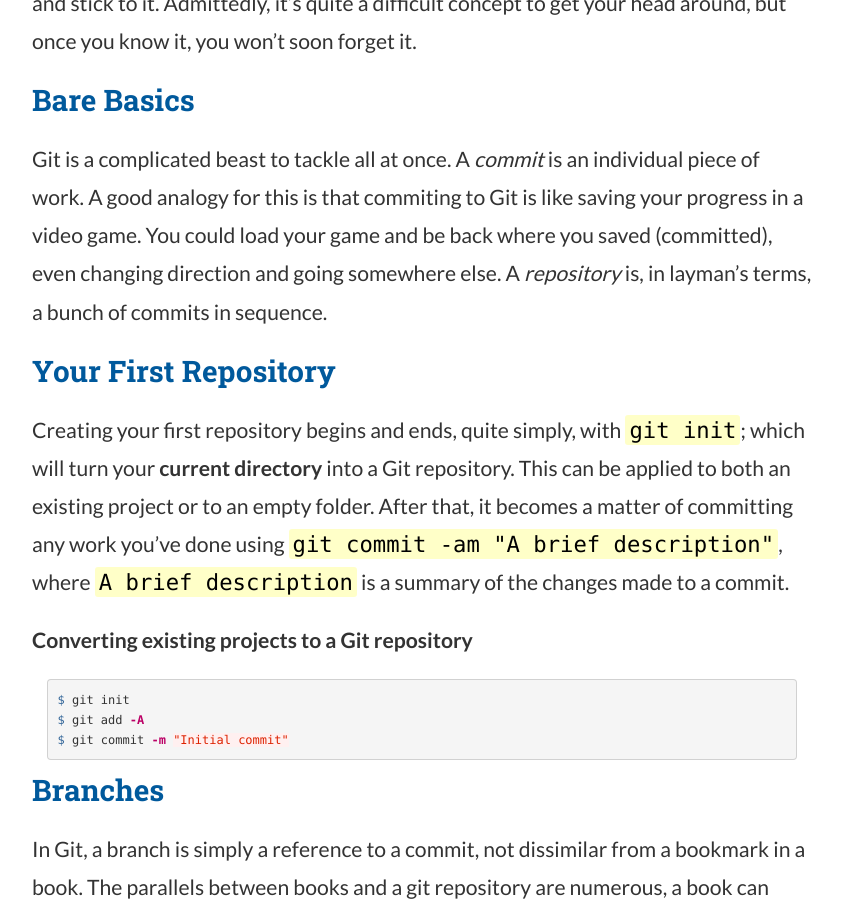
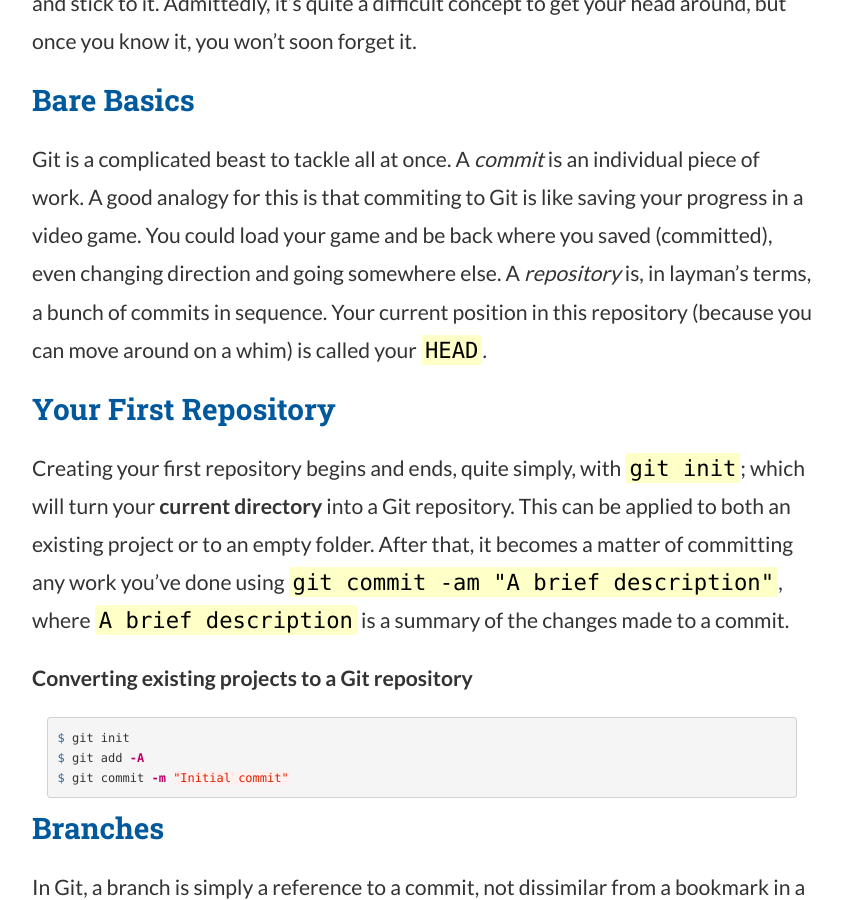
Before and after one commit to mmucomputing/mmucomputing.github.io, a Jekyll site: the page built from _posts/2014-02-07-Git-And-Github.md, in a window 1280 px wide and 900 px high, scrolled down 1743 px. Shown: the whole window, without its empty margins (218-1060 px from the left). Built offline with Jekyll 4.4.1, drawn with Linux system fonts in a browser that asks for light colours; nearby versions of some CDN libraries; Markdown is read by kramdown in place of the engine named in the settings; comment, search, counter and statistics services are not loaded.

Commit message:
Added definition of HEAD

```diff
--- a/_posts/2014-02-07-Git-And-Github.md
+++ b/_posts/2014-02-07-Git-And-Github.md
@@ -21,7 +21,7 @@
 Bare Basics
 ===
 
-Git is a complicated beast to tackle all at once. A *commit* is an individual piece of work. A good analogy for this is that commiting to Git is like saving your progress in a video game. You could load your game and be back where you saved (committed), even changing direction and going somewhere else. A *repository* is, in layman's terms, a bunch of commits in sequence.
+Git is a complicated beast to tackle all at once. A *commit* is an individual piece of work. A good analogy for this is that commiting to Git is like saving your progress in a video game. You could load your game and be back where you saved (committed), even changing direction and going somewhere else. A *repository* is, in layman's terms, a bunch of commits in sequence. Your current position in this repository (because you can move around on a whim) is called your `HEAD`.
 
 Your First Repository
 ===
```
